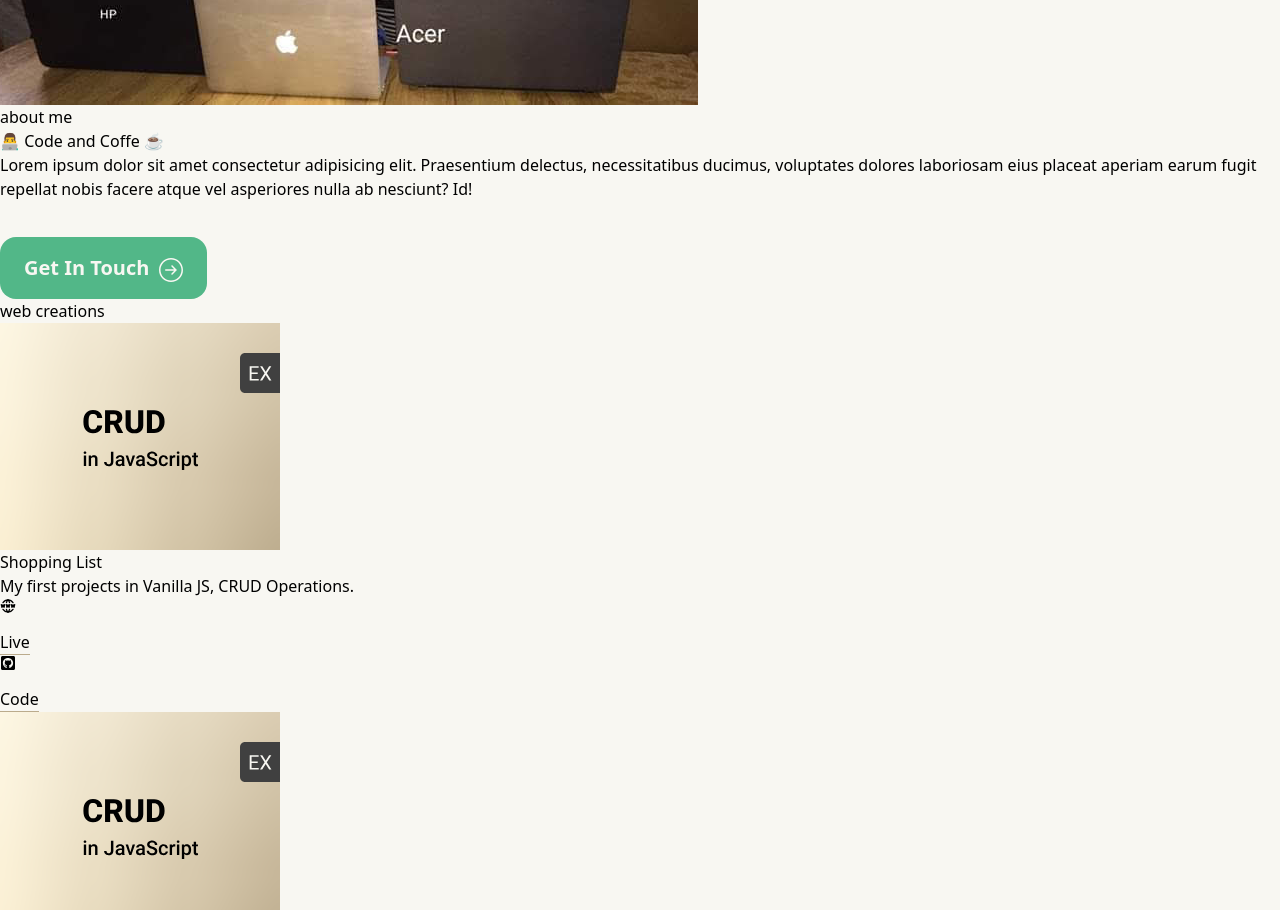
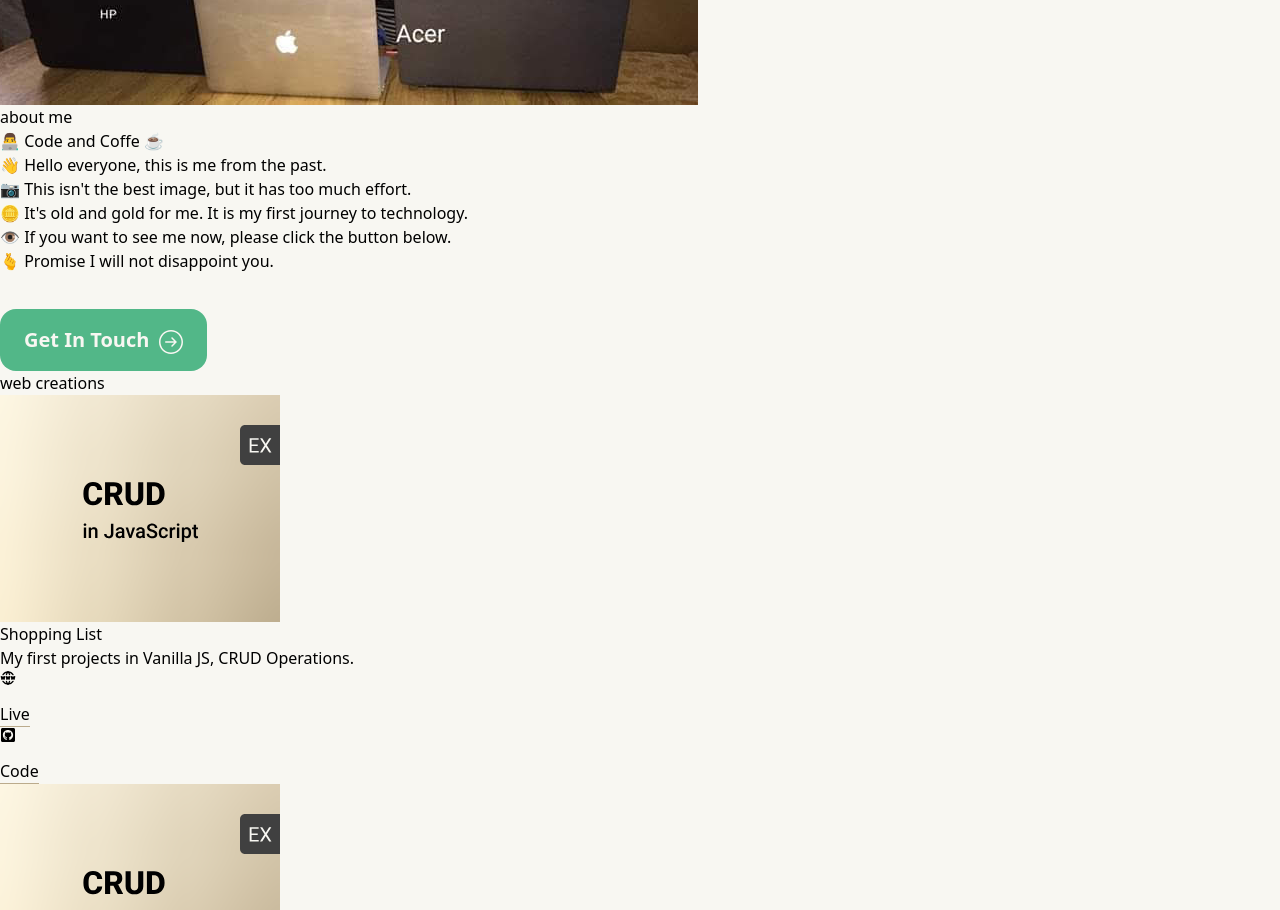
Before and after one commit to endrixh7/endrixhukellari-dev, a React (Vite) app: page / in a window 1280 px wide. Shown: the part 2100-3010 px from the top of the page. Built offline with nearby package versions, Linux system fonts and the light colour scheme.

Commit message:
About section, done ✅

```diff
--- a/src/components/About.jsx
+++ b/src/components/About.jsx
@@ -8,9 +8,12 @@ const About = () => {
             <img src={endriAbout} className='w-full h-128 border-2 rounded-3xl' />
             <article>
                 <SectionTitle text='about me'/>
-                <p className='text-slate-600 mt-8 leading-loose'>
-                    👨‍💻 Code and Coffe ☕ <br></br>
-                    Lorem ipsum dolor sit amet consectetur adipisicing elit. Praesentium delectus, necessitatibus ducimus, voluptates dolores laboriosam eius placeat aperiam earum fugit repellat nobis facere atque vel asperiores nulla ab nesciunt? Id!
+                <p className='text-slate-600 mt-8 leading-loose'> 👨‍💻 Code and Coffe ☕
+                    <p className="my-story"> 👋 Hello everyone, this is me from the past.
+                    <p>📷 This isn&#39;t the best image, but it has too much effort. </p>
+                    🪙 It&#39;s old and gold for me. It is my first journey to technology. </p>
+                    <p> 👁️ If you want to see me now, please click the button below. </p>
+                    <p> 🫰 Promise I will not disappoint you.</p>
                 </p>
                 <div className='cta-icon'>
                     <a href="https://app.rezi.ai/s/4KYfTTQnTShKRXrxn50v" target='_blank' id='cta' rel="noreferrer"> get in touch
```
Also changed, not shown: src/index.css (line endings or trailing spaces).
